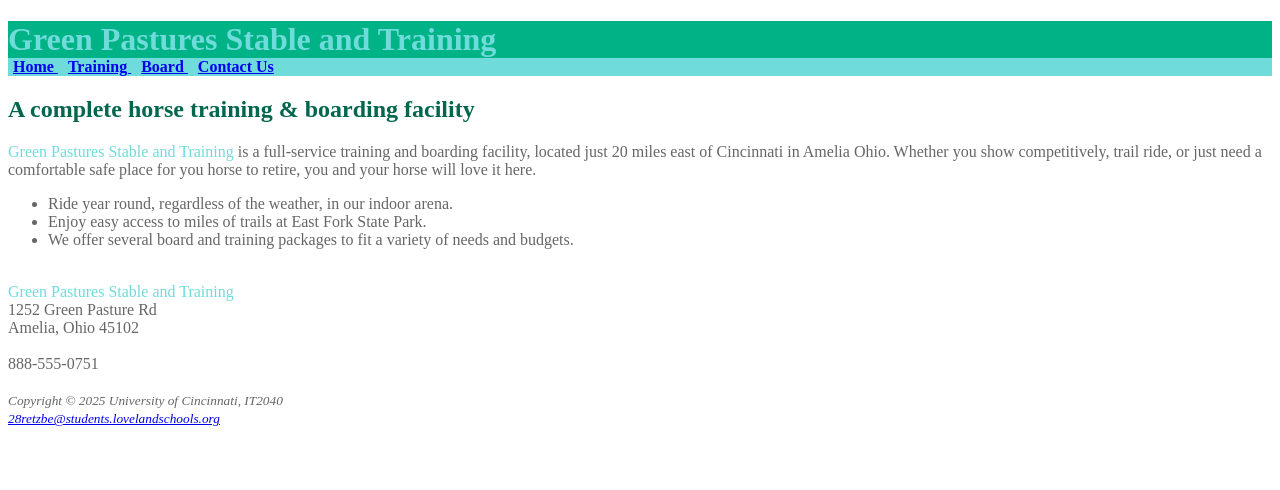
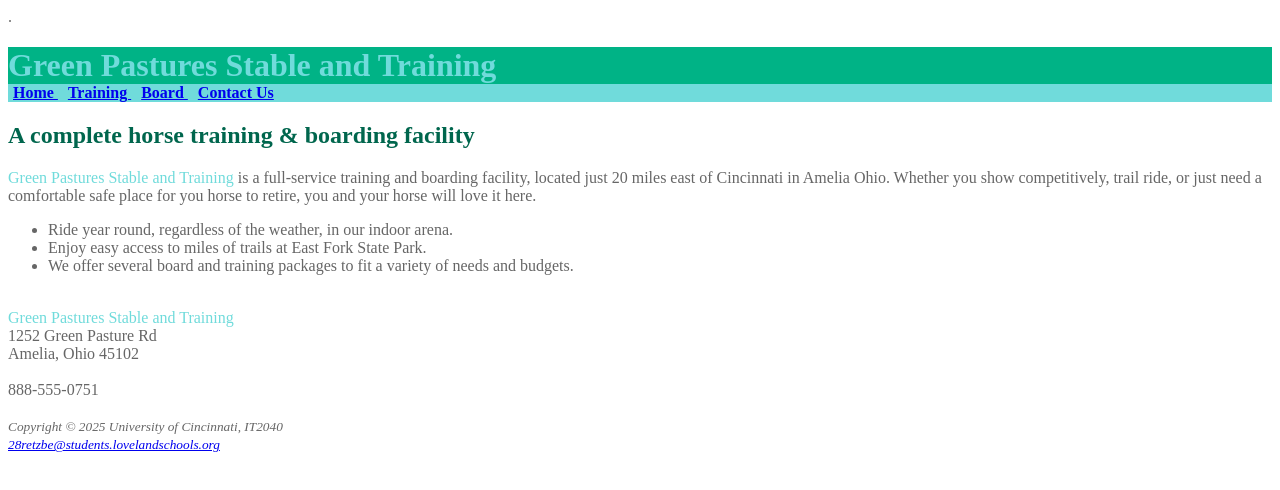
Before and after one commit to BenRetzler/web-dev-green-pastures-3, a plain HTML site: page index.html in a window 1280 px wide. Drawn offline with Linux system fonts and the light colour scheme.

Commit message:
Update index.html

```diff
--- a/index.html
+++ b/index.html
@@ -3,11 +3,11 @@
 	<head>
 		<title>Green Pastures Stables and Training</title>
 		<meta charset="utf-8">
-		<link rel="shortcut icon" href="favicon.ico" type="image/x-icon">
+		<link rel="shortcut icon" href="assets/favicon.ico" type="image/x-icon">
 		<link rel="stylesheet" href="GPST.css">
 	</head>
 	<body>
-			<header><h1><span class="barn">Green Pastures Stable and Training</span></h1></header>
+			.<header><h1><span class="barn">Green Pastures Stable and Training</span></h1></header>
 			<nav>
 				<a href="index.html" style="margin: 0px 5px 0px 5px;"><b> Home </b></a>
 				<a href="training.html" style="margin: 0px 5px 0px 5px;"><b> Training </b></a>
```
